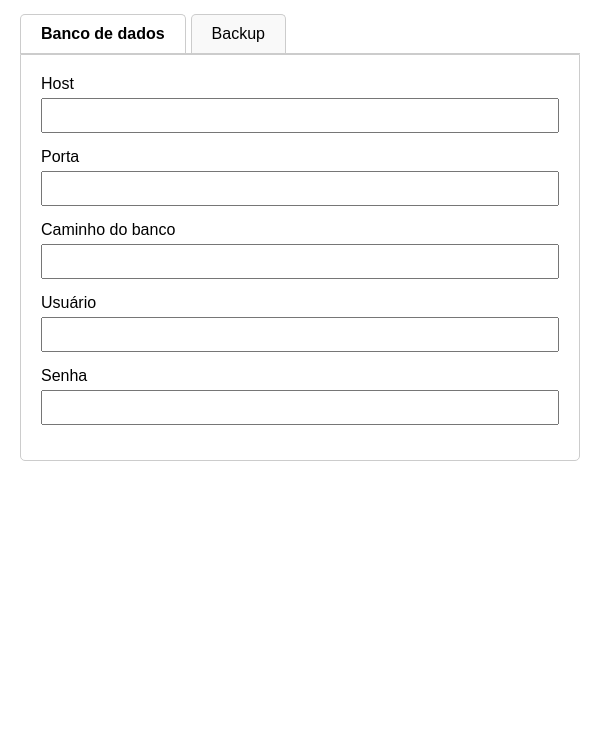
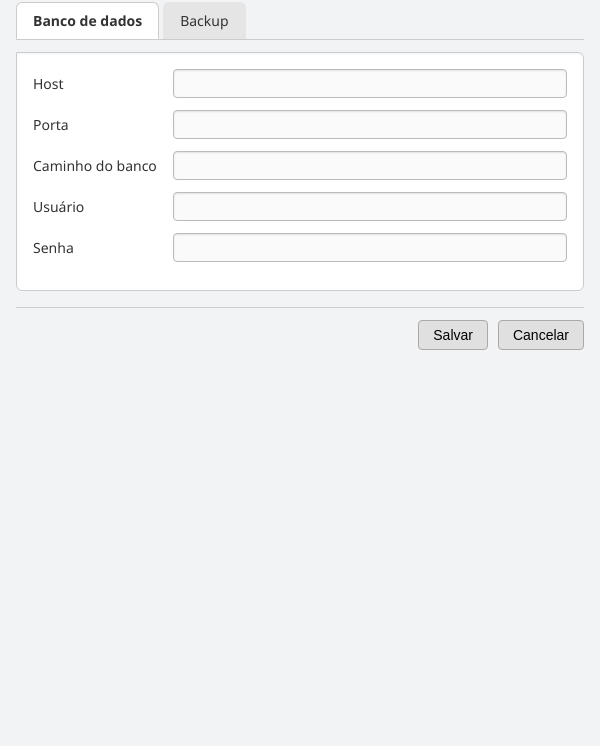
Before and after one commit to MarlonMarcal/BACKUP-DB, an Electron app: page src/pages/config.html in a window 600 px wide. Shown: the part 54-800 px from the top of the page. Drawn offline with Linux system fonts and the light colour scheme.

Commit message:
feat: implement configuration window with tab navigation and close functionality

```diff
--- a/preload.js
+++ b/preload.js
@@ -0,0 +1,5 @@
+const { contextBridge, ipcRenderer } = require('electron')
+
+contextBridge.exposeInMainWorld('api', {
+    close: () => ipcRenderer.send('close-config-window')
+})
--- a/src/pages/config.css
+++ b/src/pages/config.css
@@ -1,47 +1,116 @@
+/* ===== Layout base ===== */
 body {
-            font-family: Arial, sans-serif;
-            margin: 20px;
+    margin: 0;
+    padding: 16px;
+    font-family: "Segoe UI", sans-serif;
+    font-size: 14px;
+    background-color: #f2f3f5;
+    color: #333;
 }
 
+/* ===== Cabeçalho ===== */
+h2 {
+    margin: 0 0 16px 0;
+    font-size: 18px;
+    font-weight: 600;
+    color: #222;
+}
+
+/* ===== Tabs ===== */
 .tabs {
     display: flex;
     border-bottom: 1px solid #ccc;
+    margin-bottom: 12px;
+    gap: 4px;
 }
 
 .tab {
-            padding: 10px 20px;
+    padding: 8px 16px;
+    border: 1px solid transparent;
+    border-radius: 6px 6px 0 0;
+    background: #e5e5e5;
     cursor: pointer;
-            border: 1px solid #ccc;
-            border-bottom: none;
-            background: #f9f9f9;
-            margin-right: 5px;
-            border-radius: 5px 5px 0 0;
+    user-select: none;
+    transition: background 0.2s, border-color 0.2s;
+}
+
+.tab:hover {
+    background: #dcdcdc;
 }
 
 .tab.active {
     background: #fff;
-            font-weight: bold;
+    border: 1px solid #ccc;
+    border-bottom: 1px solid #fff;
+    font-weight: 600;
 }
 
+/* ===== Conteúdo das abas ===== */
 .tab-content {
+    background: #fff;
     border: 1px solid #ccc;
-            padding: 20px;
-            border-radius: 0 0 5px 5px;
-            background: #fff;
+    border-radius: 0 6px 6px 6px;
+    padding: 16px;
+    box-shadow: inset 0 1px 2px rgba(0,0,0,0.05);
 }
 
+/* ===== Formulário ===== */
 .form-group {
-            margin-bottom: 15px;
+    display: flex;
+    align-items: center;
+    margin-bottom: 12px;
 }
 
 label {
-            display: block;
-            margin-bottom: 5px;
+    width: 140px;
+    font-weight: 500;
 }
 
 input[type="text"],
 input[type="password"] {
-            width: 100%;
-            padding: 8px;
-            box-sizing: border-box;
+    flex: 1;
+    padding: 6px 10px;
+    border: 1px solid #bbb;
+    border-radius: 4px;
+    background: #fafafa;
+    box-shadow: inset 0 1px 2px rgba(0,0,0,0.1);
+    transition: border 0.2s, background 0.2s;
 }
+
+input[type="text"]:focus,
+input[type="password"]:focus {
+    outline: none;
+    border-color: #4a90e2;
+    background: #fff;
+}
+
+/* ===== Botões ===== */
+button {
+    padding: 6px 14px;
+    border: 1px solid #aaa;
+    border-radius: 4px;
+    background: #e0e0e0;
+    cursor: pointer;
+    font-size: 14px;
+    transition: background 0.2s, border-color 0.2s;
+}
+
+button:hover {
+    background: #d0d0d0;
+    border-color: #888;
+}
+
+button:active {
+    background: #c0c0c0;
+    border-color: #666;
+}
+
+/* ===== Rodapé ===== */
+.footer {
+    display: flex;
+    justify-content: flex-end;
+    gap: 10px;
+    margin-top: 16px;
+    padding-top: 12px;
+    border-top: 1px solid #ccc;
+}
--- a/src/pages/config.html
+++ b/src/pages/config.html
@@ -3,7 +3,10 @@
 <head>
     <meta charset="UTF-8">
     <title>Configuração</title>
+    <!-- evitar ataques de Cross Site Scripting (injeção de dados) -->
+    <meta http-equiv="Content-Security-Policy" content="default-src 'self'; script-src 'self' 'unsafe-inline'; style-src 'self' 'unsafe-inline'">
     <link rel="stylesheet" href="config.css">
+
     <script>
         function showTab(tabIndex) {
             const tabs = document.querySelectorAll('.tab');
@@ -16,10 +19,14 @@
 </head>
 <body>
     <h2>Configuração</h2>
+
+    <!-- Abas -->
     <div class="tabs">
         <div class="tab active" onclick="showTab(0)">Banco de dados</div>
         <div class="tab" onclick="showTab(1)">Backup</div>
     </div>
+
+    <!-- Aba Banco de Dados -->
     <div class="tab-content" id="db-tab">
         <div class="form-group">
             <label for="host">Host</label>
@@ -42,11 +49,22 @@
             <input type="password" id="senha" name="senha">
         </div>
     </div>
+
+    <!-- Aba Backup -->
     <div class="tab-content" id="backup-tab" style="display:none;">
         <div class="form-group">
             <label for="salvar">Salvar em</label>
             <input type="text" id="salvar" name="salvar" placeholder="Informe o caminho para salvar o backup">
+            <button id="btn-selecionar">Selecionar...</button>
         </div>
     </div>
+
+    <!-- Rodapé -->
+    <div class="footer">
+        <button id="btn-salvar">Salvar</button>
+        <button id="btn-cancelar" onclick="fechar()">Cancelar</button>
+    </div>
+
+    <script src="renderer.js"></script>
 </body>
 </html>
--- /dev/null
+++ b/src/pages/renderer.js
@@ -0,0 +1,5 @@
+
+
+function fechar(){
+    api.close();
+}
```
Lines whose indentation alone changed are shown as unchanged.
